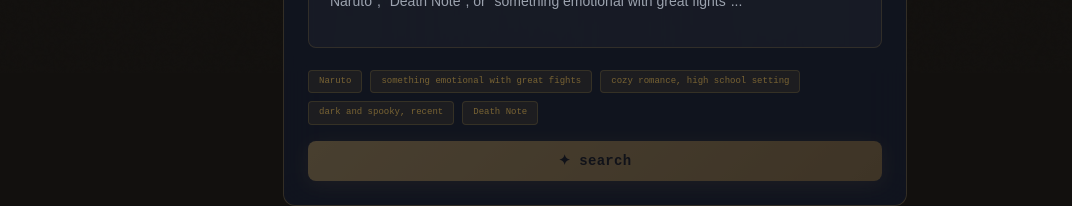
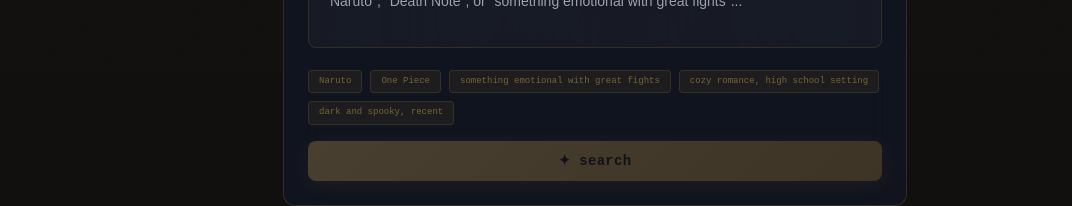
Before and after one commit to saanviupadhyay2509-commits/animatch, a Next.js app in the folder frontend/: page / in a window 1280 px wide. Shown: the part 727-933 px from the top of the page, without its empty margins (45-1117 px from the left). Built offline with nearby package versions, Linux system fonts and the light colour scheme; no server answers.

Commit message:
replace Death Note with One Piece in search examples

```diff
--- a/frontend/app/components/NaturalSearch.tsx
+++ b/frontend/app/components/NaturalSearch.tsx
@@ -15,10 +15,10 @@ interface Props {
 
 const EXAMPLES = [
   "Naruto",
+  "One Piece",
   "something emotional with great fights",
   "cozy romance, high school setting",
   "dark and spooky, recent",
-  "Death Note",
 ];
 
 export function NaturalSearch({ onSubmit, setResults, setLoading, setError, scrollToResults }: Props) {
```
